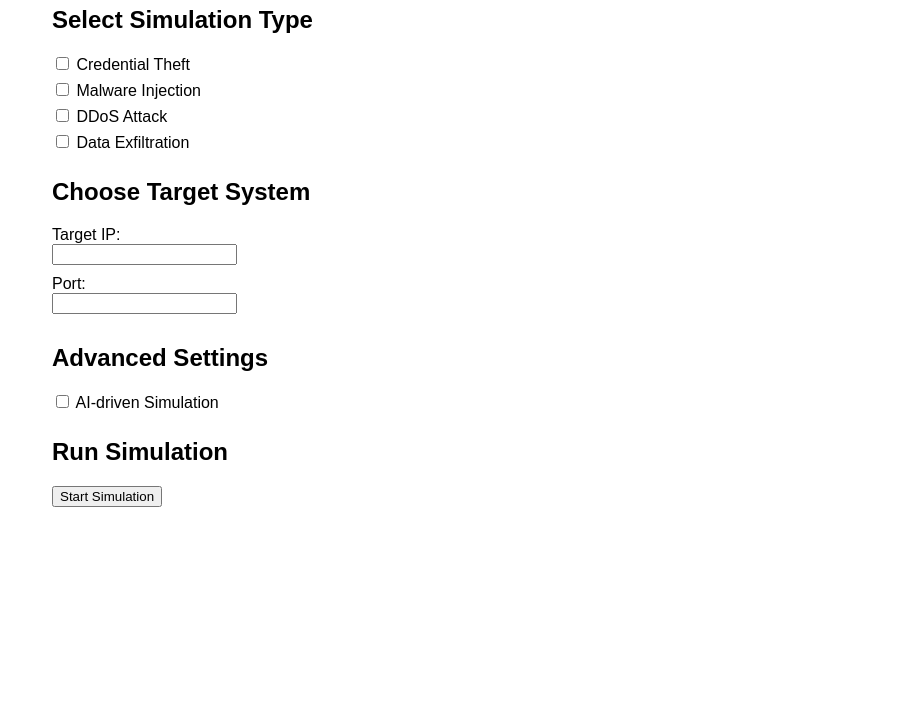
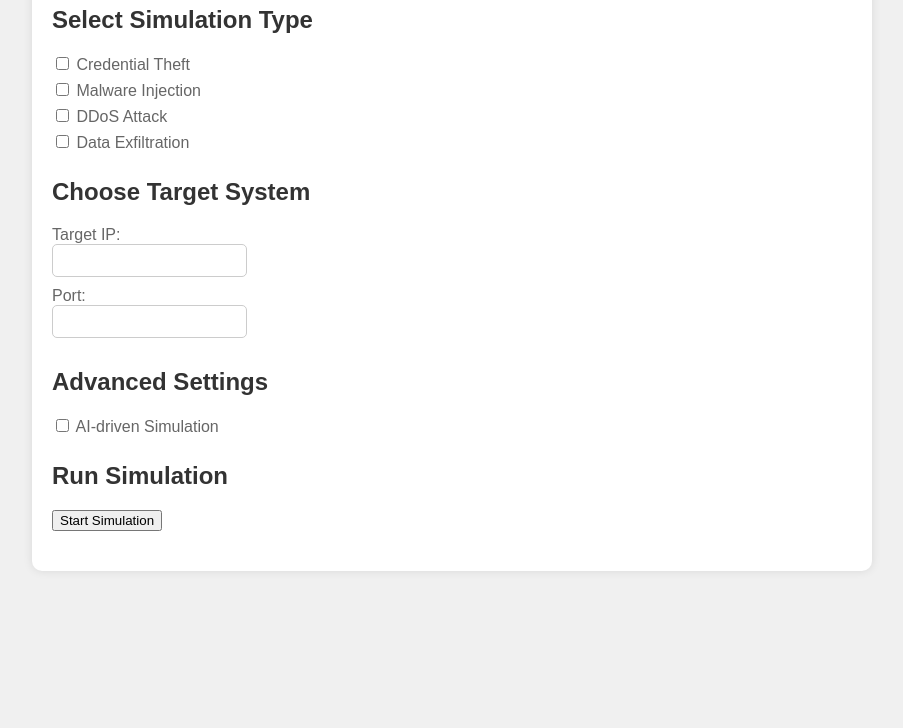
Before and after one commit to Krishnauprit18/Docker_netes, a plain HTML site: page index.html in a window 1280 px wide. Shown: the part 72-800 px from the top of the page, without its empty margins (188-1091 px from the left). Drawn offline with Linux system fonts and the light colour scheme.

Commit message:
style.css

```diff
--- a/style.css
+++ b/style.css
@@ -2,17 +2,22 @@ body {
     font-family: Arial, sans-serif;
     margin: 0;
     padding: 0;
+    background-color: #f0f0f0; /* Light gray background */
 }
 
 .container {
     max-width: 800px;
     margin: 0 auto;
     padding: 20px;
+    background-color: #fff; /* White background */
+    border-radius: 10px; /* Rounded corners */
+    box-shadow: 0px 0px 10px 0px rgba(0, 0, 0, 0.1); /* Shadow effect */
 }
 
 .header {
     text-align: center;
     margin-bottom: 20px;
+    color: #333; /* Dark gray text */
 }
 
 .section {
@@ -21,6 +26,7 @@ body {
 
 h1, h2 {
     margin-top: 0;
+    color: #333; /* Dark gray text */
 }
 
 form {
@@ -29,11 +35,23 @@ form {
 
 label {
     display: block;
+    color: #666; /* Medium gray text */
 }
 
 input[type="text"],
-input[type="checkbox"] {
+input[type="checkbox"],
+input[type="number"] {
     margin-bottom: 10px;
+    padding: 8px;
+    border-radius: 5px;
+    border: 1px solid #ccc; /* Light gray border */
+}
+
+input[type="text"]:focus,
+input[type="checkbox"]:focus,
+input[type="number"]:focus {
+    outline: none;
+    border-color: #4CAF50; /* Green border on focus */
 }
 
 button[type="submit"] {
@@ -58,6 +76,7 @@ ul {
     padding-left: 20px;
 }
 
+/* Your existing CSS styles */
 
 .hidden {
     display: none;
@@ -71,3 +90,9 @@ ul {
     width: 100px;
     height: 100px;
 }
+
+#simulationResults {
+    background-color: #f9f9f9; /* Light gray background inside box */
+    padding: 15px;
+    border-radius: 5px; /* Rounded corners */
+}
```
